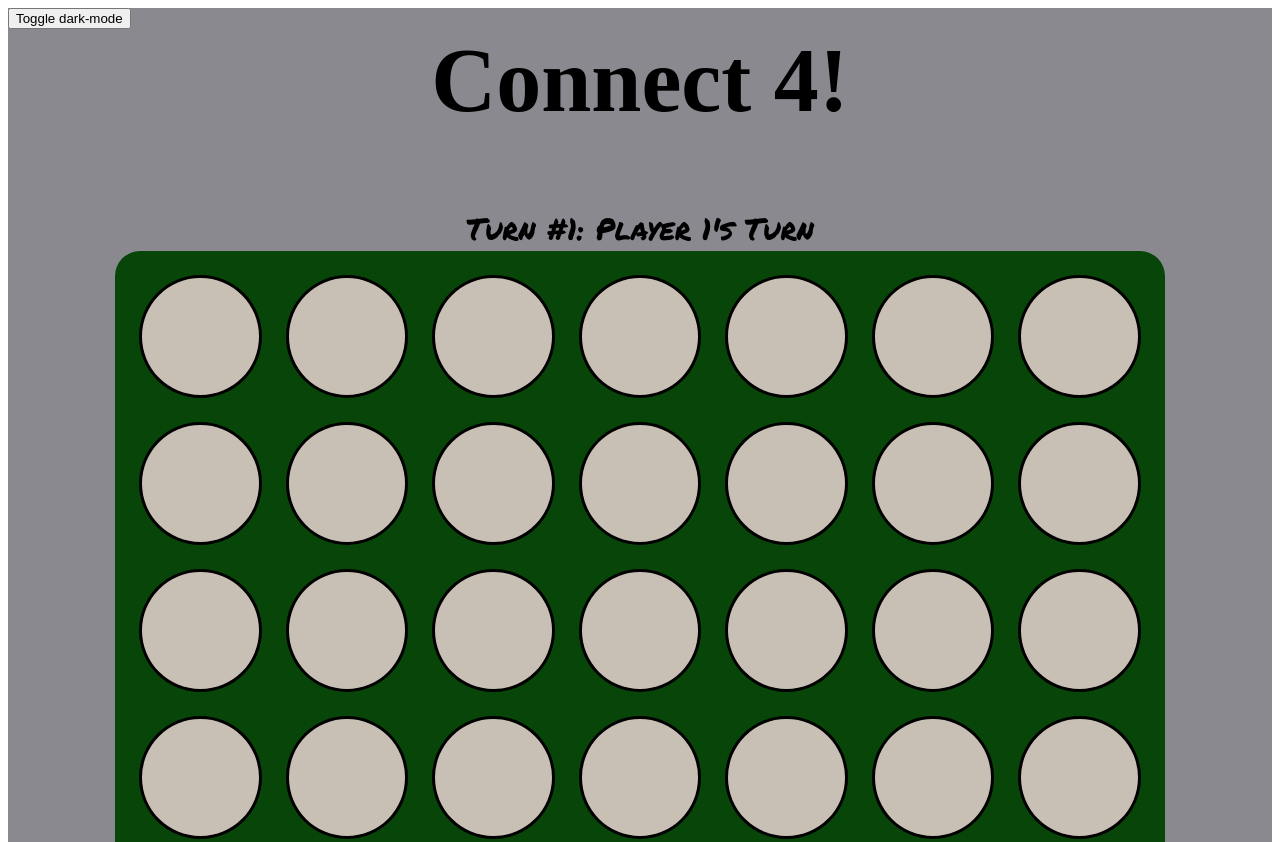
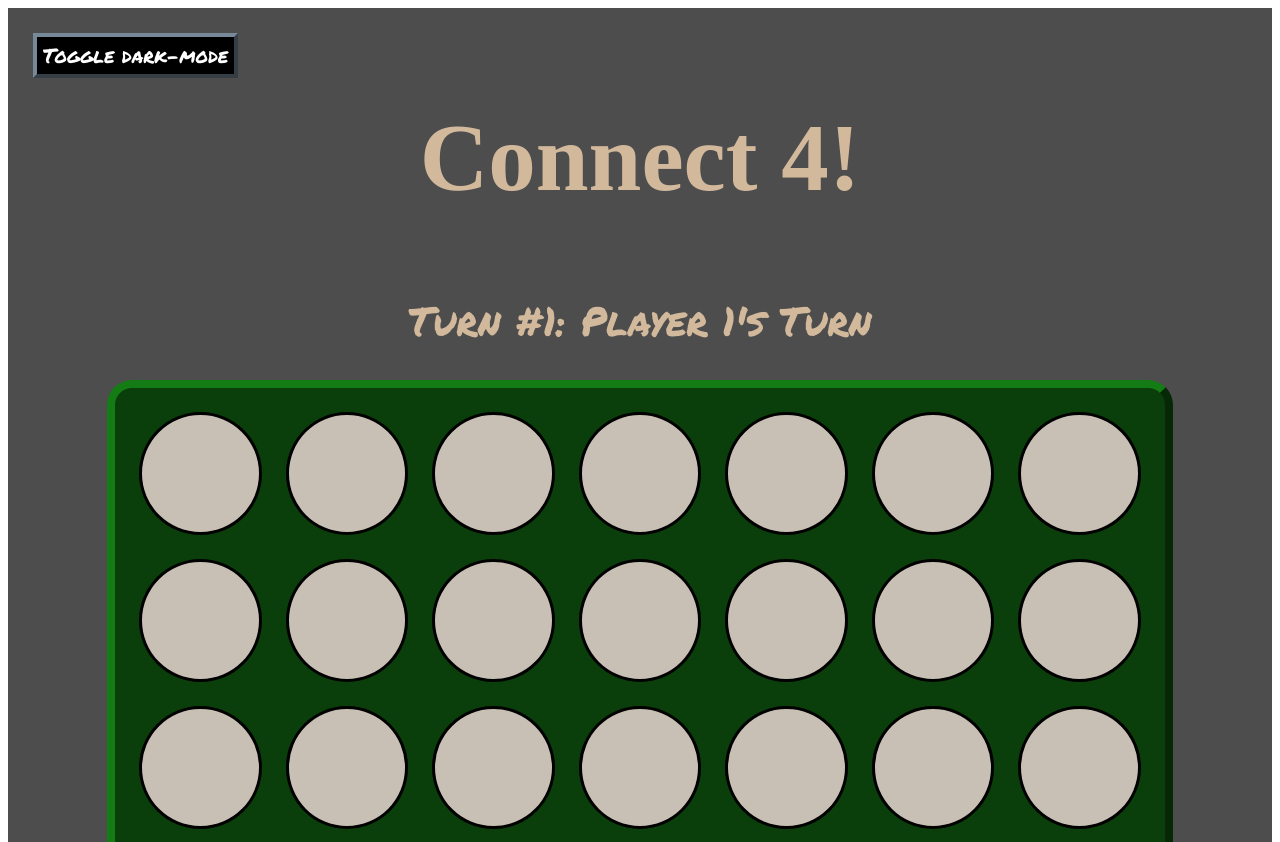
Before and after one commit to c-fasano/Colenect-4, a plain HTML site: page index.html in a window 1280 px wide. Shown: the top 842 px of the page. Drawn offline with Linux system fonts and the light colour scheme; a web font is replaced by a local one.

Commit message:
Style dark-mode button

```diff
--- a/css/style.css
+++ b/css/style.css
@@ -1,26 +1,35 @@
 main {
-  background-color: rgb(137, 137, 143);
+  background-color: rgb(77, 77, 77);
   min-height: 100vh;
   min-width: 100%;
 }
 
 h1 {
   font-family: "Rampart One";
-  font-size: 90px;
+  font-size: 95px;
   margin-top: 0px;
+  color: rgb(211, 185, 156);
+  text-align: center;
 }
 
 #game-status {
   font-family: "Permanent Marker";
-  font-size: 30px;;
+  font-size: 40px;
+  display: flex;
+  justify-content: center;
+  color: rgb(211, 185, 156);
 }
 
 #game-board {
-  background-color: rgb(8, 69, 8);
+  background-color: rgb(10, 62, 10);
   height: 900px;
   width: 1050px;
-  margin: 0 auto;
-  border: 5px solid rgb(13, 13, 80,);
+  margin-left: auto;
+  margin-right: auto;
+  margin-top: 30px;
+  margin-bottom: 45px;
+
+  border: 0.5rem outset rgb(20, 124, 20);
   border-radius: 25px;
 }
 
@@ -36,13 +45,10 @@ table {
   border: 3px solid black;
 }
 
-.flex-container {
-  text-align: center;
-}
-
 #rules {
   width: 400px;
   font-size: 25px;
+  font-family: "Permanent Marker";
 }
 
 
@@ -65,3 +71,17 @@ td:hover {
   display: flex;
   flex-wrap: wrap;
 }
+
+.toggle {
+  font-size: 20px;
+  height: 45px;
+  font-family: "Permanent Marker";
+  background-color: black;
+  color: white;
+  margin: 25px;
+  border: 4px outset lightslategray
+}
+
+h3 {
+  font-size: 45px;
+}
--- a/index.html
+++ b/index.html
@@ -84,6 +84,7 @@
         </table>
       </section>
       <section id="rules" class="flex-container">
+        <h3>Rules</h3>
         <p>1</p>
         <p>2</p>
         <p>3</p>
```
